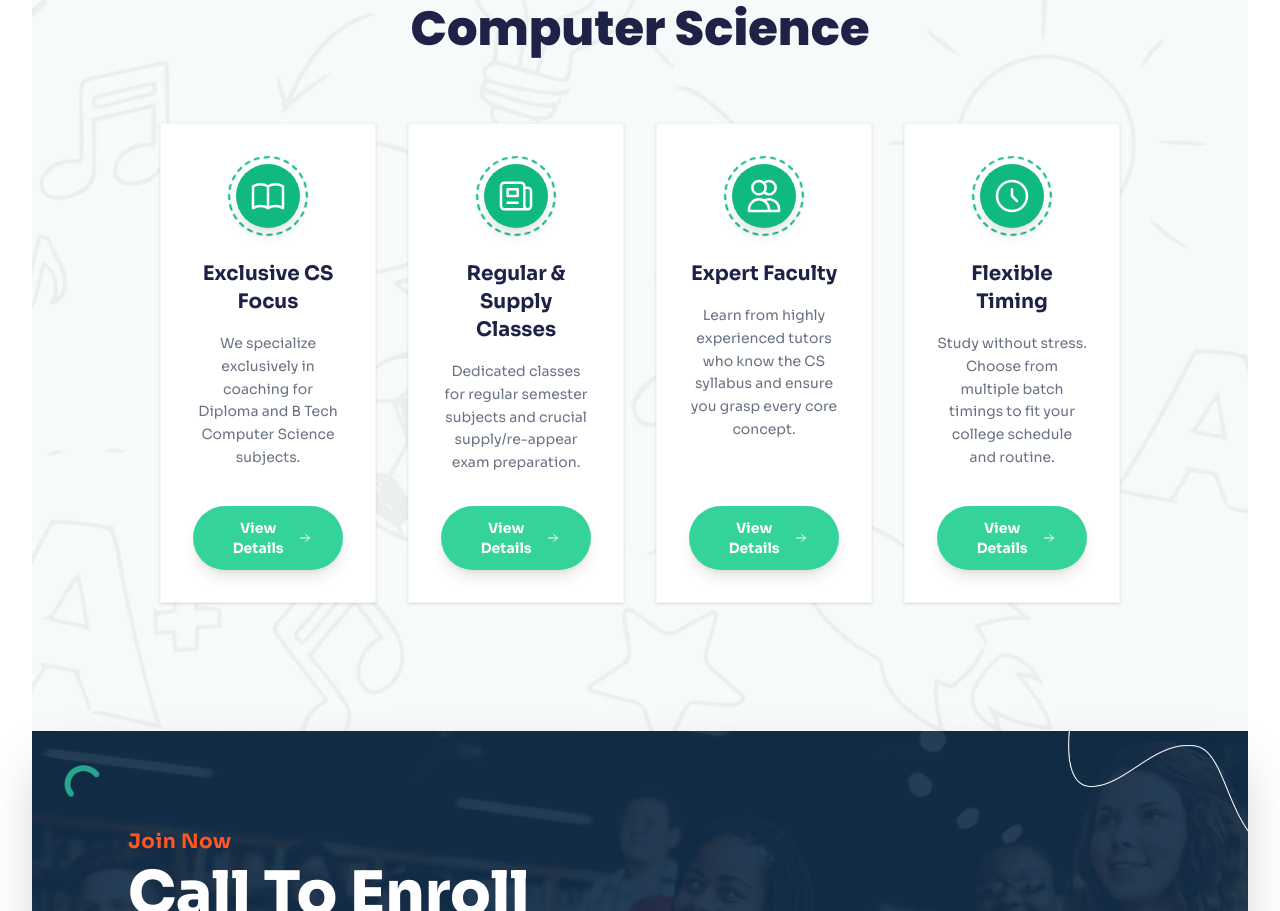
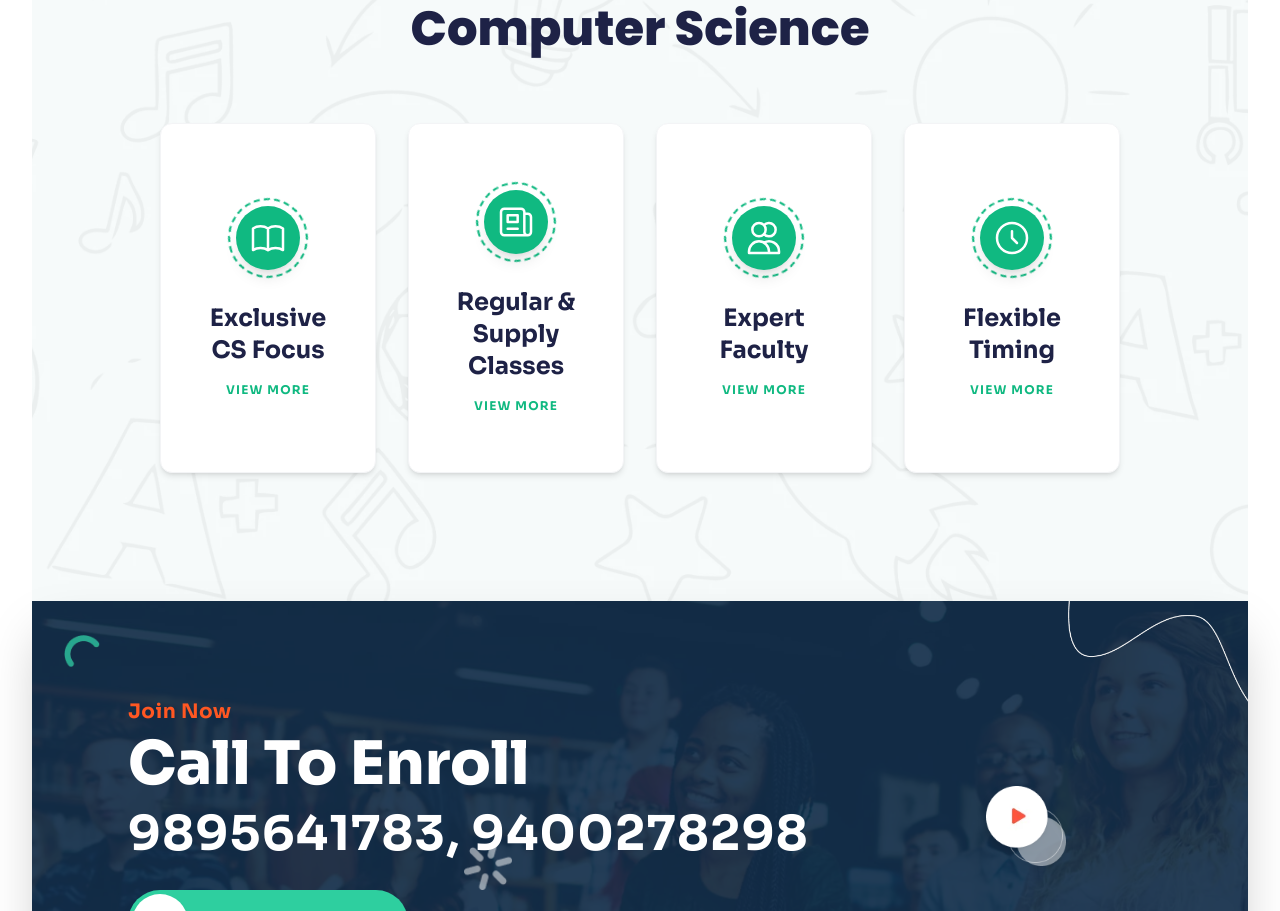
Before and after one commit to skn-tec/skn-tec-client-website, a Next.js app: page / in a window 1280 px wide. Shown: the part 4085-4996 px from the top of the page. Built offline with nearby package versions, Linux system fonts and the light colour scheme.

Commit message:
features section editted

```diff
--- a/src/app/globals.css
+++ b/src/app/globals.css
@@ -54,3 +54,16 @@ body {
   display: flex;
   width: max-content;
 }
+
+.perspective-1000 {
+  perspective: 1000px;
+}
+.rotate-y-180 {
+  transform: rotateY(180deg);
+}
+.preserve-3d {
+  transform-style: preserve-3d;
+}
+.backface-hidden {
+  backface-visibility: hidden;
+}
--- a/src/components/Features.jsx
+++ b/src/components/Features.jsx
@@ -1,11 +1,19 @@
+"use client";
 import Image from "next/image";
+import { useState } from "react";
 
 const Features = () => {
+  const [flippedId, setFlippedId] = useState(null);
+
+  const handleFlip = (id) => {
+    setFlippedId(flippedId === id ? null : id);
+  };
   const features = [
     {
       id: 1,
       title: "Exclusive CS Focus",
-      description: "We specialize exclusively in coaching for Diploma and B Tech Computer Science subjects.",
+      description: "We specialize exclusively in coaching for Diploma and B Tech Computer Science subjects with module-wise depth.",
+      details: ["B.Tech Tuition", "Diploma Support", "Project Guidance"],
       icon: (
         <svg className="w-10 h-10 text-white" fill="none" stroke="currentColor" viewBox="0 0 24 24">
           <path strokeLinecap="round" strokeLinejoin="round" strokeWidth={1.5} d="M12 6.253v13m0-13C10.832 5.477 9.246 5 7.5 5S4.168 5.477 3 6.253v13C4.168 18.477 5.754 18 7.5 18s3.332.477 4.5 1.253m0-13C13.168 5.477 14.754 5 16.5 5c1.747 0 3.332.477 4.5 1.253v13C19.832 18.477 18.247 18 16.5 18c-1.746 0-3.332.477-4.5 1.253" />
@@ -16,6 +24,7 @@ const Features = () => {
       id: 2,
       title: "Regular & Supply Classes",
       description: "Dedicated classes for regular semester subjects and crucial supply/re-appear exam preparation.",
+
       icon: (
         <svg className="w-10 h-10 text-white" fill="none" stroke="currentColor" viewBox="0 0 24 24">
           <path strokeLinecap="round" strokeLinejoin="round" strokeWidth={1.5} d="M19 20H5a2 2 0 01-2-2V6a2 2 0 012-2h10a2 2 0 012 2v1m2 13a2 2 0 01-2-2V7m2 13a2 2 0 002-2V9a2 2 0 00-2-2h-2m-4-3H9M7 16h6M7 8h6v4H7V8z" />
@@ -86,49 +95,56 @@ const Features = () => {
           </div>
 
           {/* FEATURES GRID */}
-          <div className="grid grid-cols-1 md:grid-cols-2 xl:grid-cols-4 gap-8">
+          <div className="grid grid-cols-1 md:grid-cols-2 xl:grid-cols-4 gap-8 perspective-1000">
           {features.map((item) => (
             <div
               key={item.id}
-  className="bg-white p-8 text-center shadow-sm hover:shadow-2xl transition-all duration-300 border border-gray-100 group
-             flex flex-col h-full"
+              className="relative h-[350px] w-full cursor-pointer group"
+              onClick={() => handleFlip(item.id)}
             >
+              {/* INNER WRAPPER: Handles the rotation */}
+              <div className={`relative w-full h-full transition-all duration-500 preserve-3d ${flippedId === item.id ? 'rotate-y-180' : ''}`}>
 
+                {/* FRONT SIDE */}
+                <div className="absolute inset-0 backface-hidden bg-white p-8 text-center shadow-md border border-gray-100 flex flex-col justify-center items-center rounded-xl">
                   {/* ICON CIRCLE */}
-                <div className="w-20 h-20 mx-auto mb-6 relative">
-                  {/* Dashed Border Ring */}
+                  <div className="w-20 h-20 mb-6 relative">
                     <div className="absolute inset-0 rounded-full border-2 border-dashed border-[#10b981] animate-[spin_10s_linear_infinite]"></div>
-                  {/* Solid Inner Circle */}
-                  <div className="absolute inset-2 bg-[#10b981] rounded-full flex items-center justify-center shadow-lg group-hover:scale-110 transition-transform duration-300">
+                    <div className="absolute inset-2 bg-[#10b981] rounded-full flex items-center justify-center shadow-lg">
                       {item.icon}
                     </div>
                   </div>
+                  <h3 className="text-2xl font-bold text-[#1e2246]">{item.title}</h3>
+                  <p className="mt-4 text-[#10b981] text-xs font-bold tracking-widest uppercase">View More</p>
+                </div>
 
-                {/* TEXT CONTENT */}
-                <div className="flex-1">
-  <h3 className="text-xl font-bold text-[#1e2246] mb-4">
+                {/* BACK SIDE */}
+                <div className="absolute inset-0 backface-hidden rotate-y-180 bg-[#1e2246] p-8 text-center shadow-2xl flex flex-col justify-center items-center rounded-xl border-t-4 border-[#10b981]">
+                  <h3 className="text-lg font-bold text-white mb-4 underline decoration-[#10b981] underline-offset-8">
                     {item.title}
                   </h3>
-
-  <p className="text-gray-500 text-sm leading-relaxed">
+                  <p className="text-gray-300 text-sm leading-relaxed mb-6">
                     {item.description}
                   </p>
-</div>
 
-                {/* BUTTON */}
-                <button className="mt-8 bg-[#34d399] hover:bg-[#10b981] text-white text-sm font-bold py-3 px-8 rounded-full shadow-lg transition-all
-                   flex items-center justify-center gap-2 mx-auto transform group-hover:-translate-y-1">
-  View Details
-  <svg className="w-4 h-4" fill="none" stroke="currentColor" viewBox="0 0 24 24">
-    <path strokeLinecap="round" strokeLinejoin="round" strokeWidth={2} d="M14 5l7 7m0 0l-7 7m7-7H3" />
-  </svg>
-</button>
-
-
+                  <div className="text-left w-full space-y-2">
+                    {item.details?.map((detail, idx) => (
+                      <div key={idx} className="flex items-center gap-2 text-xs text-[#34d399]">
+                         <span className="w-1.5 h-1.5 bg-[#34d399] rounded-full"></span>
+                         {detail}
                       </div>
                     ))}
                   </div>
 
+                  <button className="mt-6 text-white text-xs border border-white/20 px-4 py-2 rounded-full hover:bg-white hover:text-[#1e2246] transition-colors">
+                    Flip Back
+                  </button>
+                </div>
+
+              </div>
+            </div>
+          ))}
+        </div>
       </div>
       </div>
     </section>
```
Lines whose indentation alone changed are shown as unchanged.
